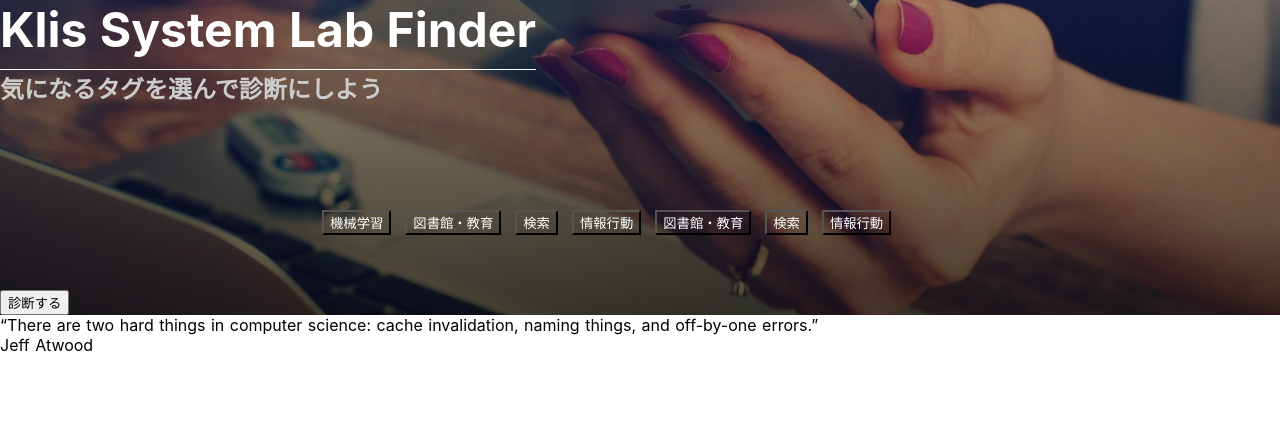
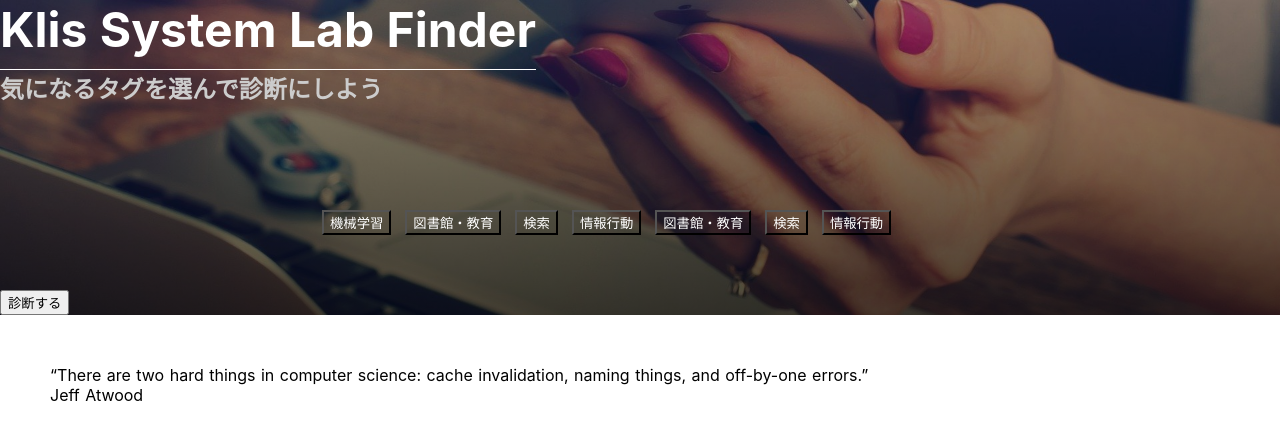
Before and after one commit to argonism/KlisSystemLabFinder-Vue, a Nuxt app: page / in a window 1280 px wide. Shown: the top 440 px of the page. Built offline with nearby package versions, Linux system fonts and the light colour scheme.

Commit message:
fix: question part

```diff
--- a/components/Hero.vue
+++ b/components/Hero.vue
@@ -27,7 +27,7 @@
             情報行動
           </button>
         </div>
-        <button class="submit button is-primary is-large">
+        <button class="submit button is-primary is-large"  v-on:click="clickGrassPane">
           診断する
         </button>
       </div>
@@ -37,11 +37,26 @@
 
 <script>
 export default {
+  data() {
+    return {
+      detail: false,
+      show: true,
+    };
+  },
+
   methods: {
     categoryClicked(event) {
       event.target.classList.toggle("clicked");
-      console.log("sss");
-    }
+
+      if (document.getElementsByClassName("clicked").length >= 3) {
+        console.log("aaa")
+        self.detail = !self.detail
+      }
+    },
+
+    clickGrassPane(event) {
+      self.detail = !self.detail
+    },
   }
 };
 </script>
@@ -99,4 +114,11 @@ export default {
     border-color: $green;
   }
 }
+
+.fade-enter-active, .fade-leave-active {
+  transition: opacity .5s;
+}
+.fade-enter, .fade-leave-to /* .fade-leave-active below version 2.1.8 */ {
+  opacity: 0;
+}
 </style>
--- a/pages/index.vue
+++ b/pages/index.vue
@@ -1,17 +1,22 @@
 <template>
   <div class="wrapper">
     <Hero />
+    <section id="top-hero" class="hero is-fullheight">
+      <div class="hero-body">
+        <div class="container has-text-centered">
           <div class="card">
             <div class="card-content">
               <p class="title">
-          “There are two hard things in computer science: cache invalidation,
-          naming things, and off-by-one errors.”
+                “There are two hard things in computer science: cache invalidation, naming things, and off-by-one errors.”
               </p>
               <p class="subtitle">
                 Jeff Atwood
               </p>
             </div>
           </div>
+        </div>
+      </div>
+    </section>
   </div>
 </template>
 
@@ -27,4 +32,8 @@ export default {
 };
 </script>
 
-<style lang="scss"></style>
+<style lang="scss" scoped>
+.card {
+  margin: 50px;
+}
+</style>
```
Lines whose indentation alone changed are shown as unchanged.
